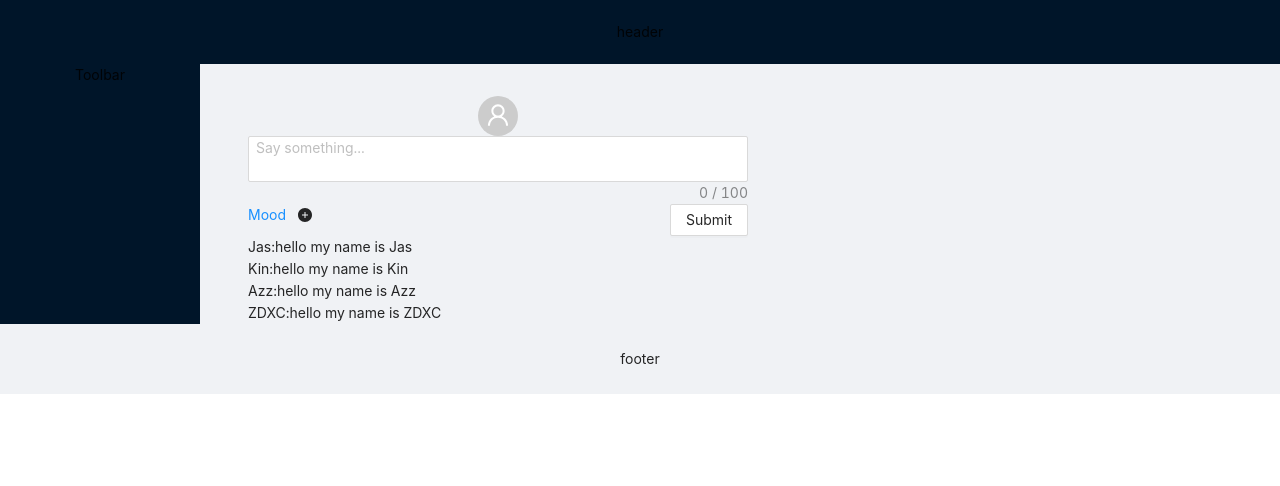
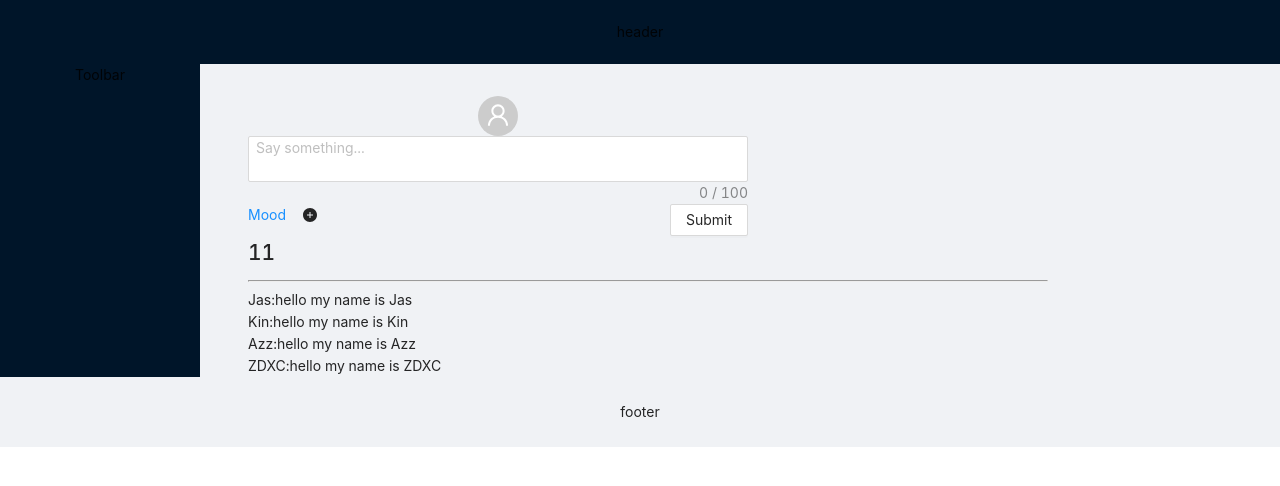
Before and after one commit to quzhiwei/React-Blog, a React (Create React App) app in the folder frontend/app/: page / in a window 1280 px wide. Shown: the top 486 px of the page. Built offline with nearby package versions, Linux system fonts and the light colour scheme.

Commit message:
section component created

```diff
--- a/frontend/app/src/components/Blog/NewBlog/index.module.scss
+++ b/frontend/app/src/components/Blog/NewBlog/index.module.scss
@@ -20,9 +20,9 @@
 }
 
 .tagDropdown{
-    width: 50px;
+    width: 55px;
 }
 
 .upload{
-
+    width:50px;
 }
--- /dev/null
+++ b/frontend/app/src/components/Section/Section.tsx
@@ -0,0 +1,39 @@
+import React, { Component } from "react";
+import { BlogData } from "../../models/model";
+import Blog from "../Blog/Blog/Blog";
+import style from './index.module.scss'
+export default class Section extends Component<any> {
+  render() {
+    const {sectionName} = this.props.sectionName;
+    const {sectionHeader} = style;
+    const sampleData: BlogData[] = [
+      {
+        user: "Jas",
+        content: "hello my name is Jas ",
+      },
+      {
+        user: "Kin",
+        content: "hello my name is Kin ",
+      },
+      {
+        user: "Azz",
+        content: "hello my name is Azz ",
+      },
+      {
+        user: "ZDXC",
+        content: "hello my name is ZDXC ",
+      },
+    ];
+    return (
+      <div>
+        <div className={sectionHeader}>
+        <h2>{sectionName}11</h2>
+        <hr />
+        </div>
+        {sampleData.map((blog: BlogData, index) => {
+          return <Blog key={index} blog={blog} />;
+        })}
+      </div>
+    );
+  }
+}
--- /dev/null
+++ b/frontend/app/src/components/Section/index.module.scss
@@ -0,0 +1,5 @@
+.sectionHeader{
+    width:800px;
+    text-align: left;
+    margin-left:3rem;
+}
--- a/frontend/app/src/containers/BlogContainer/BlogContainer.tsx
+++ b/frontend/app/src/containers/BlogContainer/BlogContainer.tsx
@@ -1,37 +1,15 @@
 import React, { Component } from "react";
-import Blog from "../../components/Blog/Blog/Blog";
 import NewBlog from "../../components/Blog/NewBlog/NewBlog";
-
-import { BlogData } from "../../models/model";
+import Section from "../../components/Section/Section";
 
 export default class BlogContainer extends Component {
   state = {};
   render() {
-    const sampleData: BlogData[] = [
-      {
-        user: "Jas",
-        content: "hello my name is Jas ",
-      },
-      {
-        user: "Kin",
-        content: "hello my name is Kin ",
-      },
-      {
-        user: "Azz",
-        content: "hello my name is Azz ",
-      },
-      {
-        user: "ZDXC",
-        content: "hello my name is ZDXC ",
-      },
-    ];
     return (
 
       <div>
         <NewBlog />
-        {sampleData.map((blog:BlogData, index) => {
-           return <Blog key={index} blog={blog}/>
-        })}
+        <Section sectionName={'Test'}/>
       </div>
     );
   }
```
